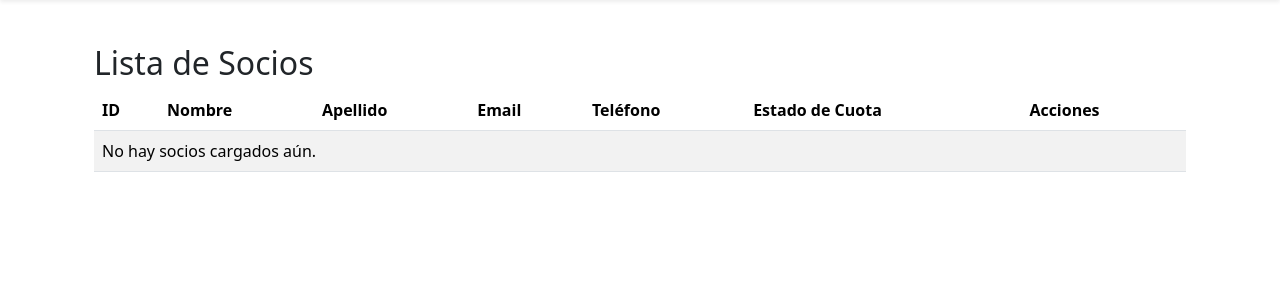
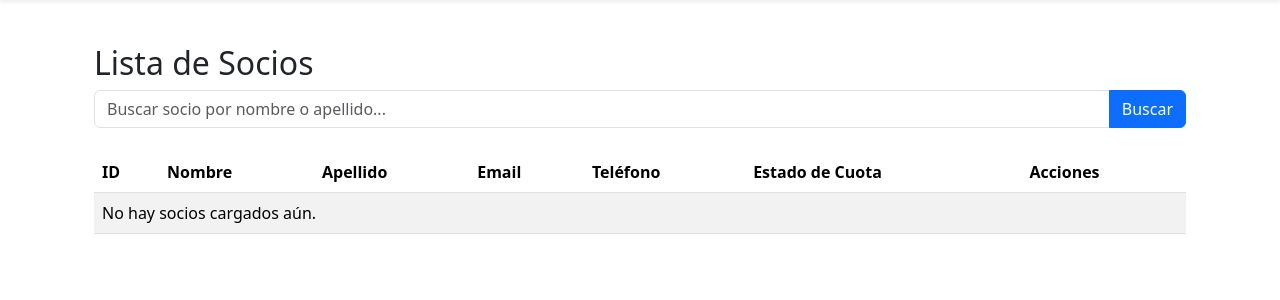
Before and after one commit to AgustinNormand/gymapp, a Django app: page /socios/ in a window 1280 px wide. Shown: the part 56-356 px from the top of the page. Run offline with Django 5.2, Linux system fonts and the light colour scheme; data that the repository does not hold is empty.

Commit message:
Implement search functionality for socios in the listing view

```diff
--- a/socios/templates/socios/listar_socios.html
+++ b/socios/templates/socios/listar_socios.html
@@ -5,6 +5,12 @@
 {% block content %}
 <div class="container mt-5">
     <h2>Lista de Socios</h2>
+    <form method="get" class="mb-4">
+        <div class="input-group">
+            <input type="text" name="q" value="{{ query }}" class="form-control" placeholder="Buscar socio por nombre o apellido...">
+            <button type="submit" class="btn btn-primary">Buscar</button>
+        </div>
+    </form>
     <table class="table table-striped">
         <thead>
             <tr>
--- a/socios/views.py
+++ b/socios/views.py
@@ -9,6 +9,7 @@ from django.utils import timezone
 from django.db.models import BooleanField, Case, When, Value
 from django.db import models
 from ejercicios.models import Ejercicio, RegistroEjercicio
+from django.db.models import Q
 
 
 def alta_socio(request):
@@ -38,7 +39,14 @@ def alta_socio(request):
 
 
 def listar_socios(request):
+    query = request.GET.get('q') or ''
+
     socios = Socio.objects.all()
+
+    if query:
+        socios = socios.filter(
+            Q(nombre__icontains=query) | Q(apellido__icontains=query)
+        )
 
     socios_info = []
     hoy = date.today()
@@ -69,7 +77,11 @@ def listar_socios(request):
             'color_cuota': color_cuota,
         })
 
-    return render(request, 'socios/listar_socios.html', {'socios_info': socios_info})
+    return render(request, 'socios/listar_socios.html', {
+        'socios_info': socios_info,
+        'query': query,  # 👈 Le pasamos el query al template también
+    })
+
 
 
 def eliminar_socio(request, id):
```
